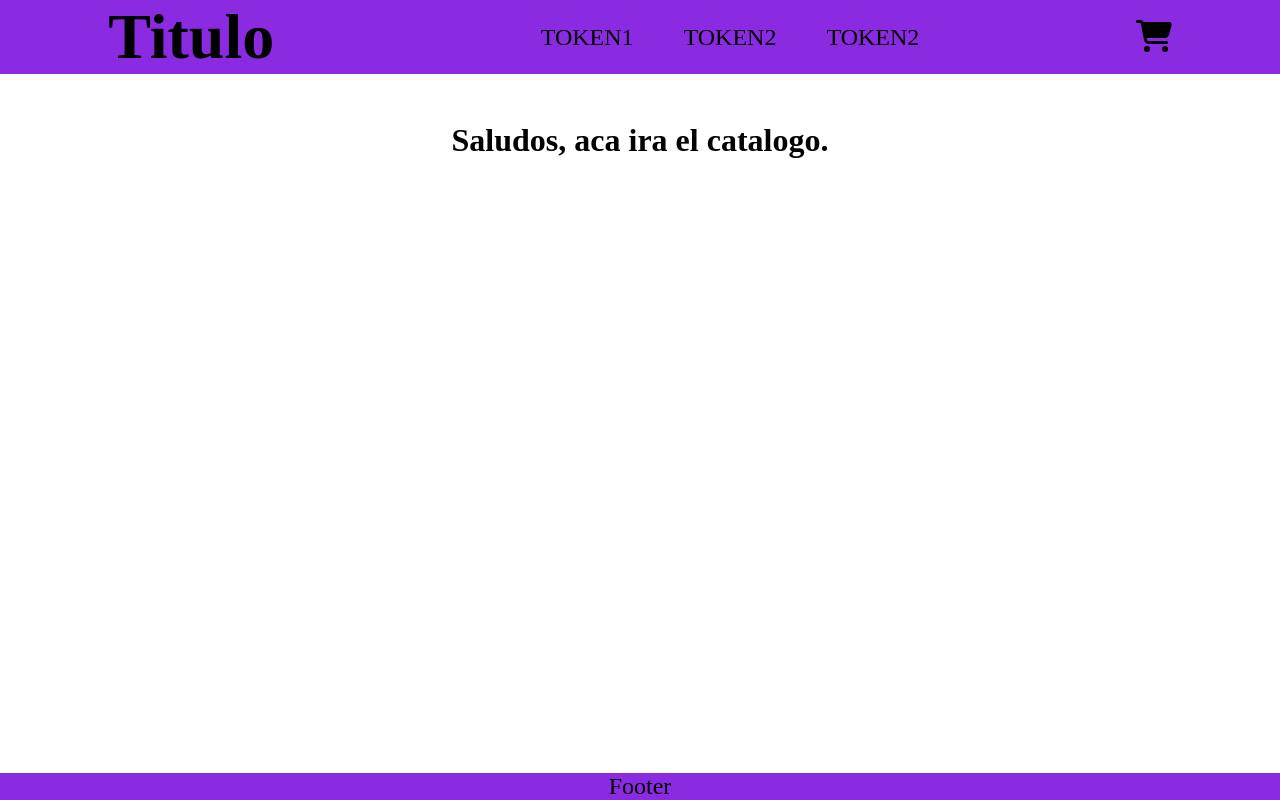
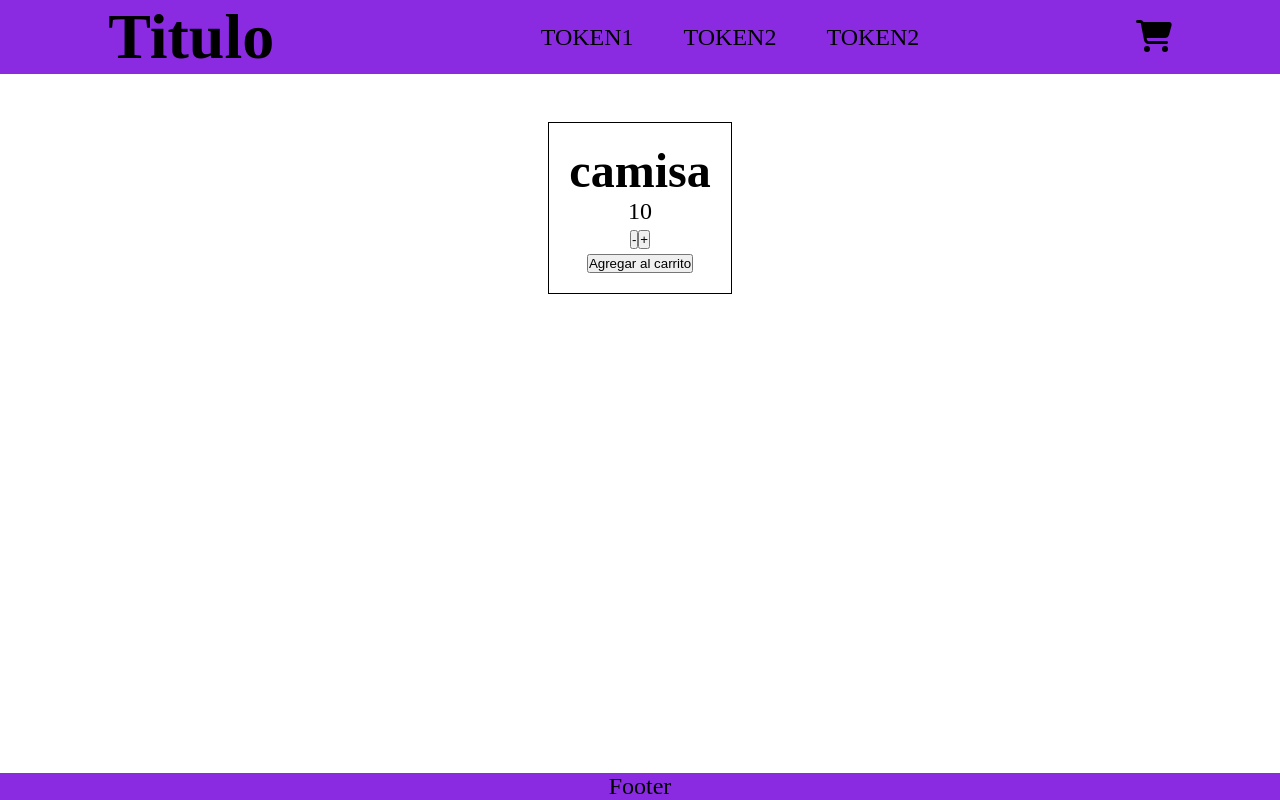
Before and after one commit to Tankerfranco/FrancoNegrete-App, a React (Create React App) app: page / in a window 1280 px wide. Built offline with nearby package versions, Linux system fonts and the light colour scheme.

Commit message:
Desafio3

```diff
--- /dev/null
+++ b/src/components/ItemCount.js
@@ -0,0 +1,34 @@
+import { useState} from "react"
+
+const ItemCount = (props) => {
+    const [cantidad, setCantidad] = useState(props.init)
+
+    const aumentar = () => {
+        if(cantidad < props.stock){
+            setCantidad(cantidad + 1)
+        }
+    }
+
+    const restar = () => {
+        if(cantidad > 0){
+            setCantidad(cantidad - 1)
+        }
+    }
+
+    const addToCart = () => { props.onAdd(cantidad); setCantidad(1) }
+
+    return (
+        <div className="contenedorContador">
+            <h1>camisa</h1>
+            <p>{props.stock}</p>
+            <div className="contenedorBotones">
+                <button onClick={restar} className="restar">-</button>
+                <p>{cantidad}</p>
+                <button onClick={aumentar} className="aumentar">+</button>
+            </div>
+            <button className="botonAgregar" onClick={addToCart}>Agregar al carrito</button>
+        </div>
+    )
+}
+
+export default ItemCount
--- a/src/components/ItemListContainer.js
+++ b/src/components/ItemListContainer.js
@@ -1,8 +1,19 @@
-const ItemListContainer = (props) => {
+import { useState } from "react"
+import ItemCount from "./ItemCount"
+
+
+const ItemListContainer = () => {
+    const [stock, setStock] = useState(10)
+    const addToCart = (agregado) => {
+        if(stock - agregado >= 0)
+            setStock(stock - agregado)
+    }
+
     return (
         <div className="contenedor">
-            <h1>{props.greeting}, aca ira el catalogo.</h1>
+            <ItemCount stock={stock} initial={1} onAdd={addToCart} />
         </div>
+
     )
 }
 
--- a/src/components/estilos.css
+++ b/src/components/estilos.css
@@ -50,7 +50,28 @@ html , body , #root {
     display: flex;
     align-content: center;
     justify-content: center;
+    flex-direction: column;
+    align-items: center;
     margin-top: 3rem;
+}
+
+.contenedorContador{
+    display: flex;
+    flex-direction: column;
+    font-size: 1.5rem;
+    padding: 20px;
+    border: 1px black solid;
+    align-items: center;
+
+
+}
+
+.contenedorBotones{
+    display: flex;
+    flex-direction: row;
+    justify-content: center;
+    font-size: 1.5rem;
+    padding: 5px;
 }
 
 main{
```
